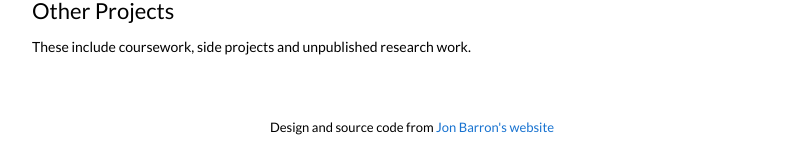
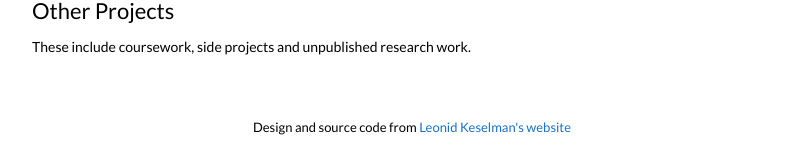
Before and after one commit to kraritt/kraritt.github.io, a Jekyll site: the page built from _posts/2023-08-28-3dgaussians.markdown, in a window 1280 px wide and 900 px high, scrolled down 1633 px. Shown: the part 744-897 px from the top of the window, without its empty margins (228-1037 px from the left). Built offline with Jekyll 4.4.1, drawn with Linux system fonts in a browser that asks for light colours.

Commit message:
Update default.html

```diff
--- a/_layouts/default.html
+++ b/_layouts/default.html
@@ -248,7 +248,7 @@
             <td style="padding:0px">
               <br>
               <p style="text-align:center;font-size:small;">
-                Design and source code from <a style="font-size:small;" href="https://jonbarron.info">Jon Barron's website</a>
+                Design and source code from <a style="font-size:small;" href="https://leonidk.com">Leonid Keselman's website</a>
               </p>
             </td>
           </tr>
```
